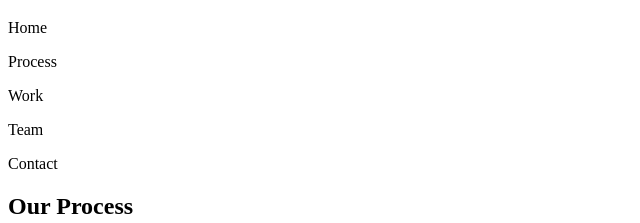
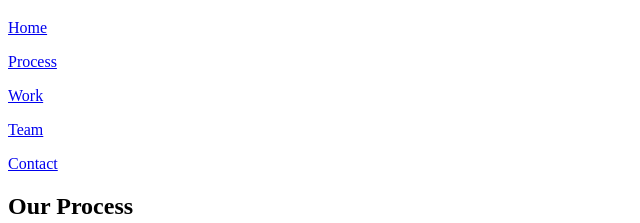
Before and after one commit to Cinthya13/broadway, a plain HTML site: page index.html in a window 1280 px wide. Shown: the part 61-284 px from the top of the page, without its empty margins (0-640 px from the left). Drawn offline with Linux system fonts and the light colour scheme.

Commit message:
Add Links.

```diff
--- a/index.html
+++ b/index.html
@@ -7,14 +7,16 @@
   <body>
 
 <!---Navigation--->
-  <h1>Broadway Design</h1>
-  <p>Home<p>
-  <p>Process</p>
-  <p>Work</p>
-  <p>Team</p>
-  <p>Contact</p>
-
+<div id="navigation">
+<h1>Broadway Design</h1>
+  <p><a href="#">Home</a><p>
+  <p><a href="#Process">Process</a></p>
+  <p><a href="#Information">Work</a></p>
+  <p><a href="#Information">Team</a></p>
+  <p><a href="#Information">Contact</a></p>
+</div>
 <!---Process--->
+<div id="Process">
   <h2>Our Process</h2>
 
   <!---Identity--->
@@ -31,8 +33,10 @@
     <img src="https://s3.amazonaws.com/codecademy-content/programs/freelance-one/broadway/images/execute.svg" alt= small arrows>
     <h3>Execute</h3>
     <p>We put everything we have into our work</p>
-<!---Footer--->
+  </div>
 
+<!---Work--->
+<div id="Information">
     <h2>Designed in New York</h2>
 
   <!---Portfolio--->
@@ -48,5 +52,10 @@
       <p>Phone: (555)-555-5555</p>
       <p>E-mail: test@example.com</p>
       <p>Twitter: @test</p>
+</div>
+
+  <!---Foot Navigation--->
+  <p>© Broadway 2017<a href="#navigation"> Home</a><a href="#Information"> About</a><a href="#Information"> Work</a><a href="#Information"> Team</a><a href="#Information"> Contact</a></p>
+
   </body>
 </html>
```
